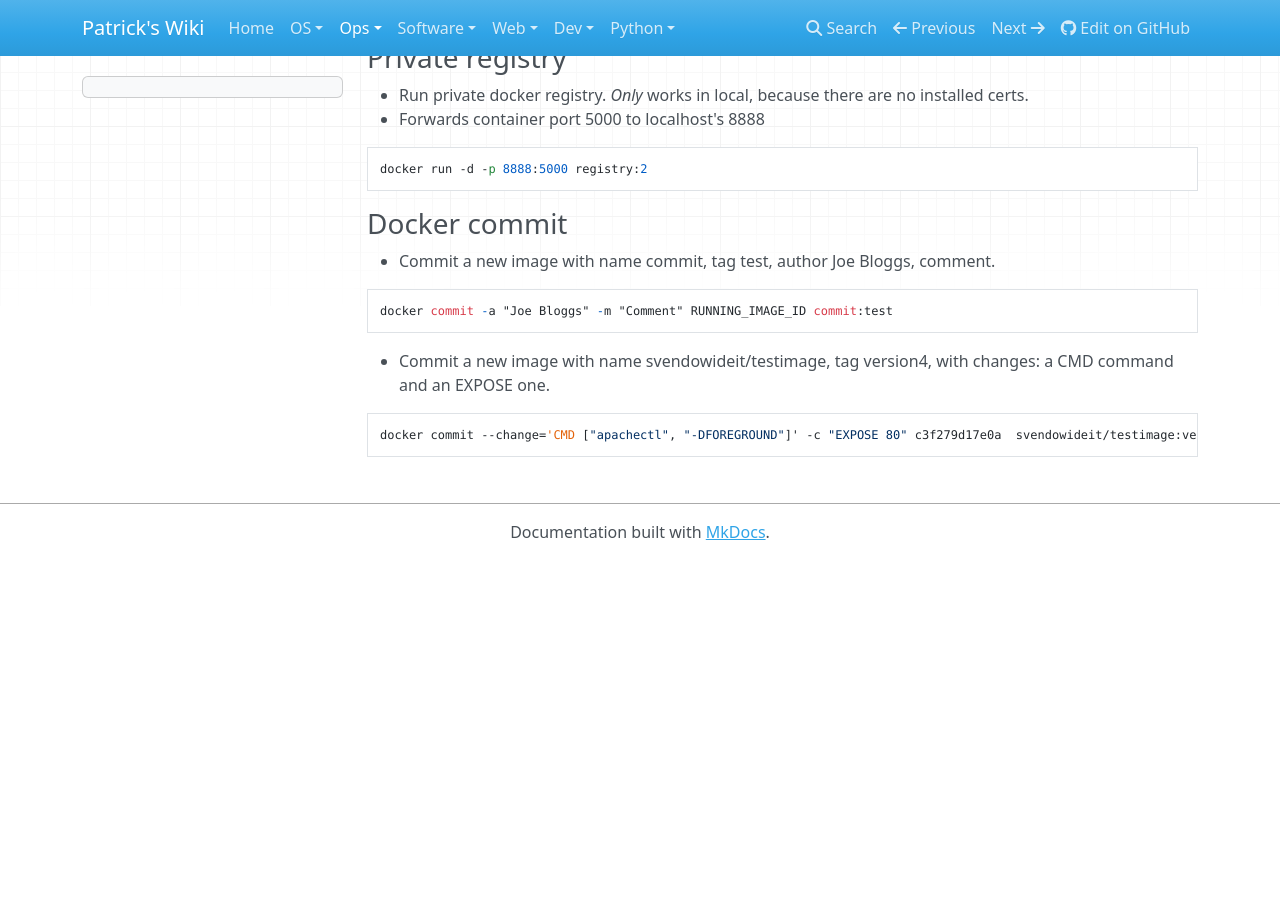
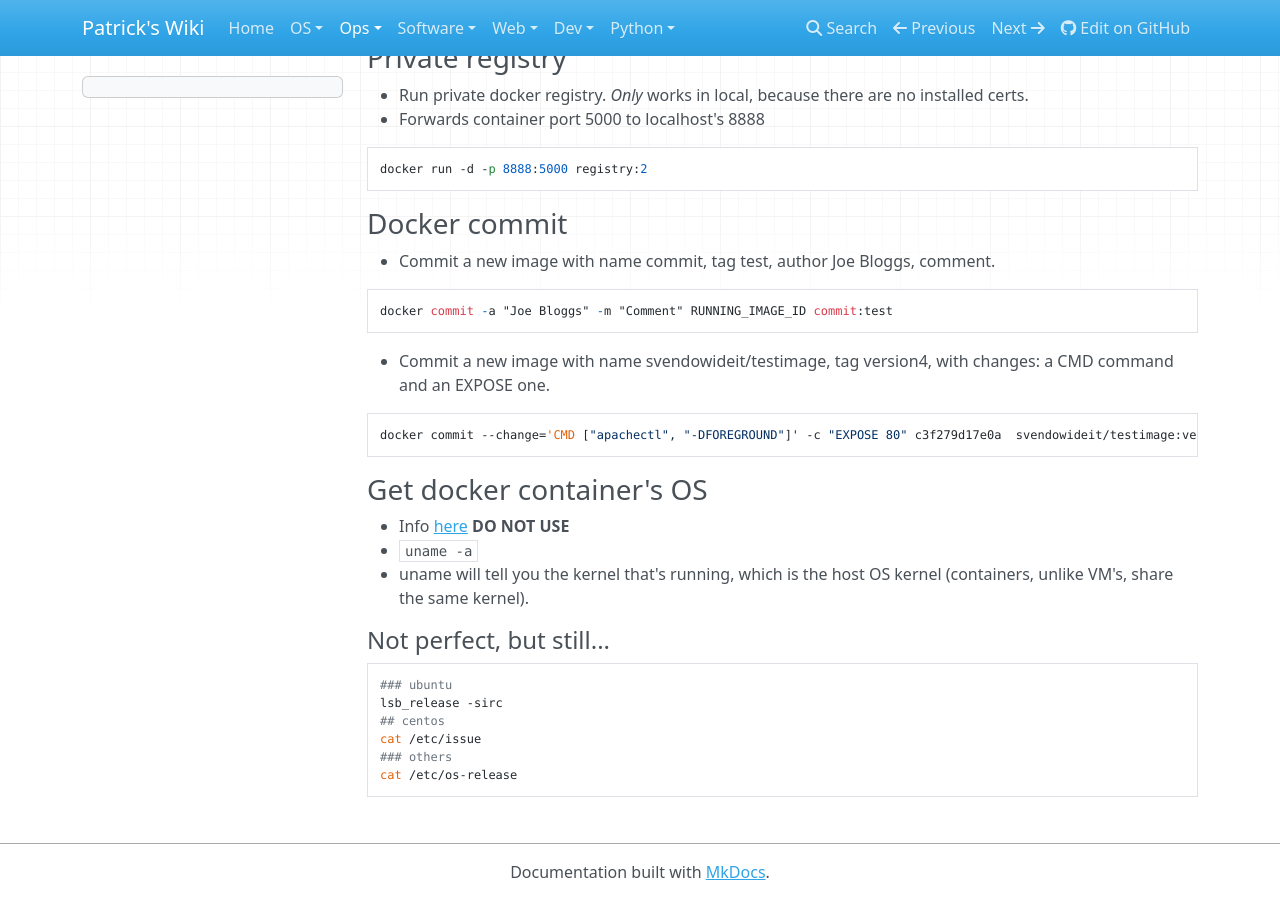
Before and after one commit to patsancu/wiki, an MkDocs documentation site: the page built from docs/Ops/Docker/Docker.md, in a window 1280 px wide and 900 px high, scrolled down 905 px. Built offline with MkDocs 1.6.1, drawn with Linux system fonts in a browser that asks for light colours; nearby versions of some CDN libraries; before the commit the page ends 1465 px from its top, so only the background shows below that.

Commit message:
docker: get OS of container

````diff
--- a/docs/Ops/Docker/Docker.md
+++ b/docs/Ops/Docker/Docker.md
@@ -58,3 +58,20 @@ docker commit -a "Joe Bloggs" -m "Comment" RUNNING_IMAGE_ID commit:test
 ```
 docker commit --change='CMD ["apachectl", "-DFOREGROUND"]' -c "EXPOSE 80" c3f279d17e0a  svendowideit/testimage:version4
 ```
+
+### Get docker container's OS
+* Info [here](https://serverfault.com/questions/805389/)
+**DO NOT USE**
+* `uname -a`
+* uname will tell you the kernel that's running, which is the host OS kernel (containers, unlike VM's, share the same kernel).
+
+#### Not perfect, but still...
+
+```
+### ubuntu
+lsb_release -sirc
+## centos
+cat /etc/issue
+### others
+cat /etc/os-release
+```
````
